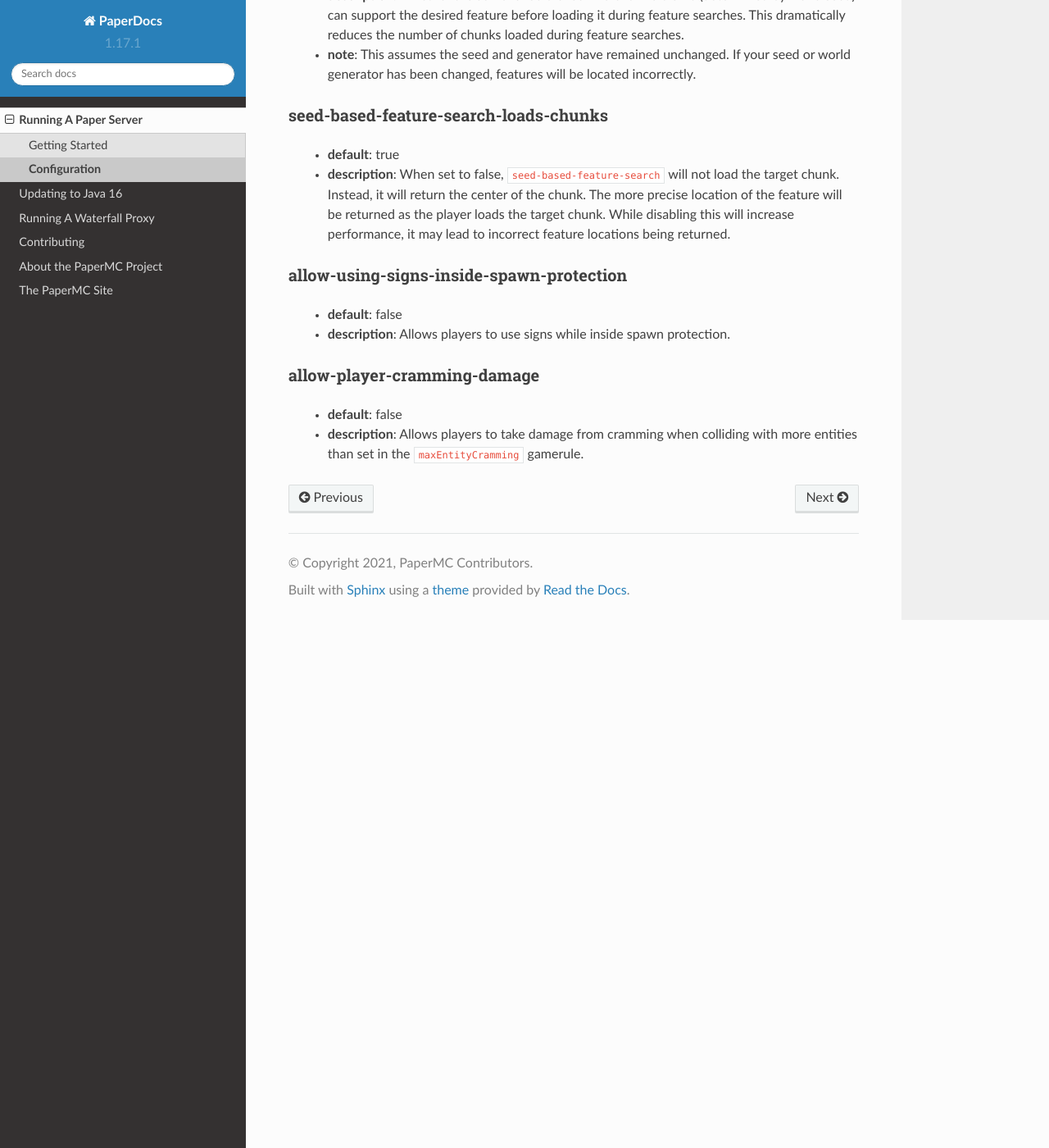
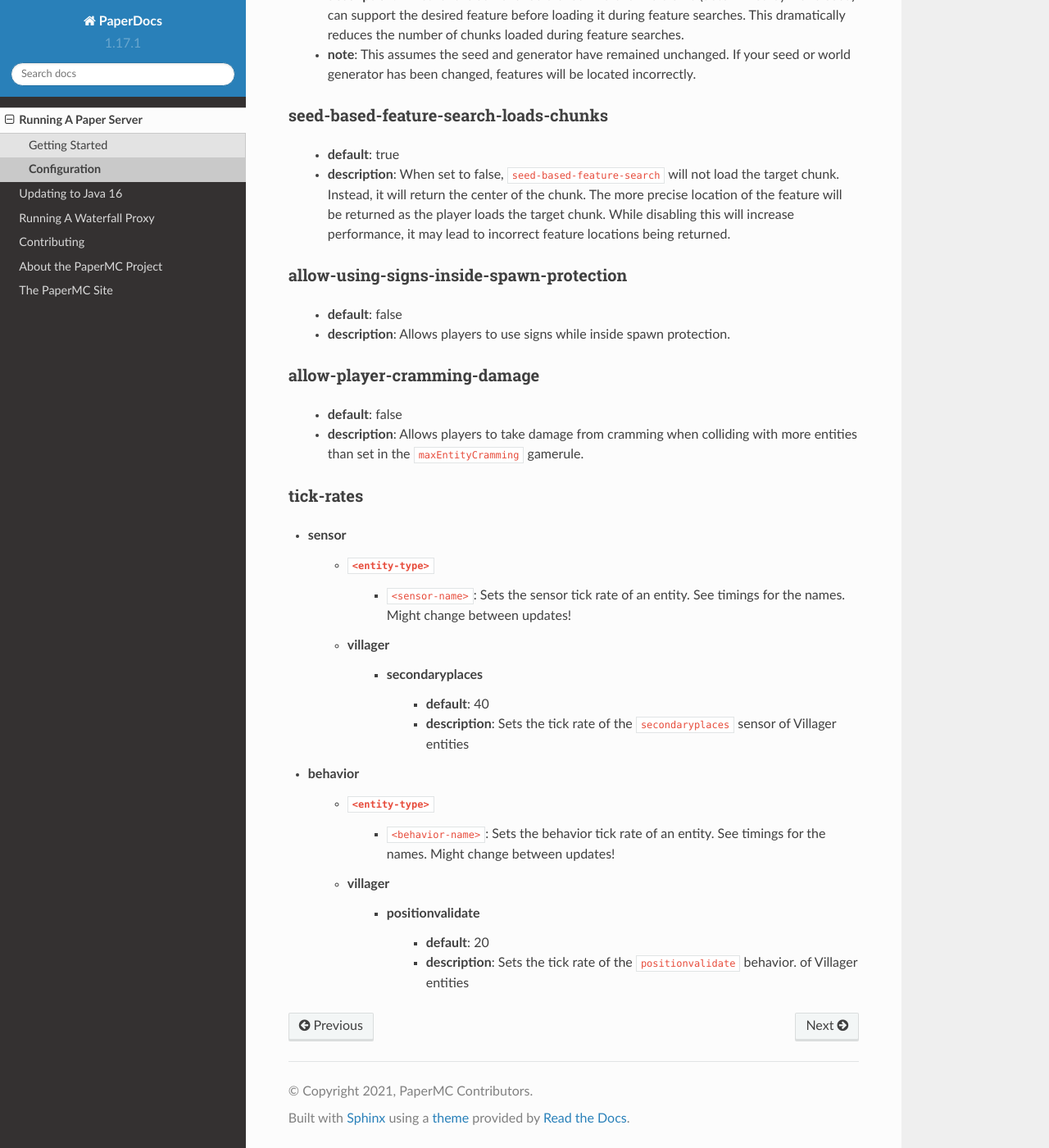
Before and after one commit to PaperMC/PaperDocs, a Sphinx documentation site: the page built from source/server/configuration.rst, in a window 1280 px wide and 1400 px high, scrolled down 27471 px. Shown: the whole window at 82% size. Built offline with Sphinx 7.4.7 and the Read the Docs theme 2.0.0, drawn with Linux system fonts in a browser that asks for light colours.

Commit message:
Add sensor and behavior tick rate doc

```diff
--- a/source/server/configuration.rst
+++ b/source/server/configuration.rst
@@ -1190,3 +1190,24 @@ allow-player-cramming-damage
    - **default**: false
    - **description**: Allows players to take damage from cramming when colliding
      with more entities than set in the ``maxEntityCramming`` gamerule.
+
+tick-rates
+~~~~~~~~~~
+* sensor
+    - ``<entity-type>``
+        - ``<sensor-name>``: Sets the sensor tick rate of an entity.
+          See timings for the names. Might change between updates!
+    - villager
+        - secondaryplaces
+            - **default**: 40
+            - **description**: Sets the tick rate of the ``secondaryplaces`` sensor
+              of Villager entities
+* behavior
+    - ``<entity-type>``
+        - ``<behavior-name>``: Sets the behavior tick rate of an entity.
+          See timings for the names. Might change between updates!
+    - villager
+        - positionvalidate
+            - **default**: 20
+            - **description**: Sets the tick rate of the ``positionvalidate`` behavior.
+              of Villager entities
```
